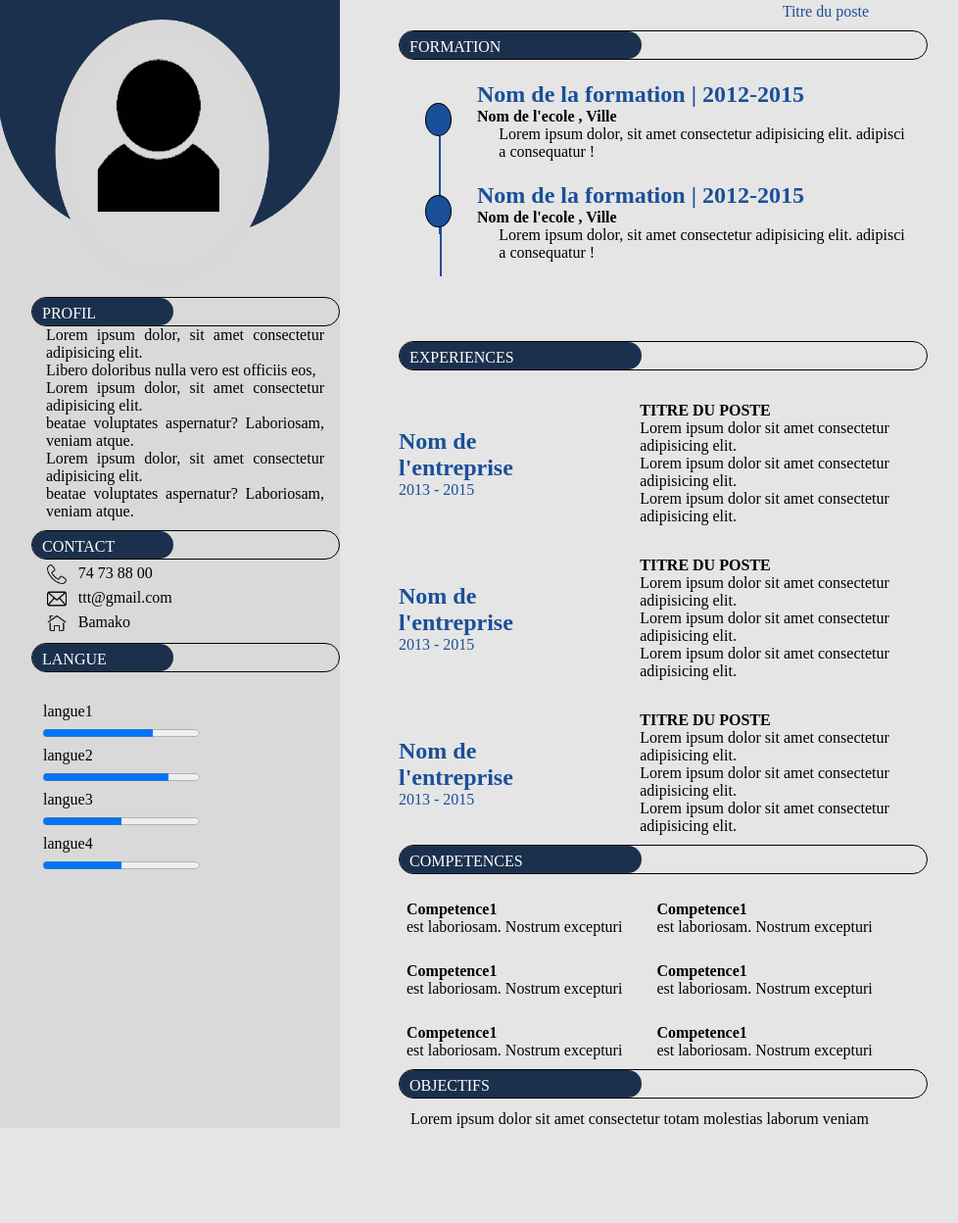
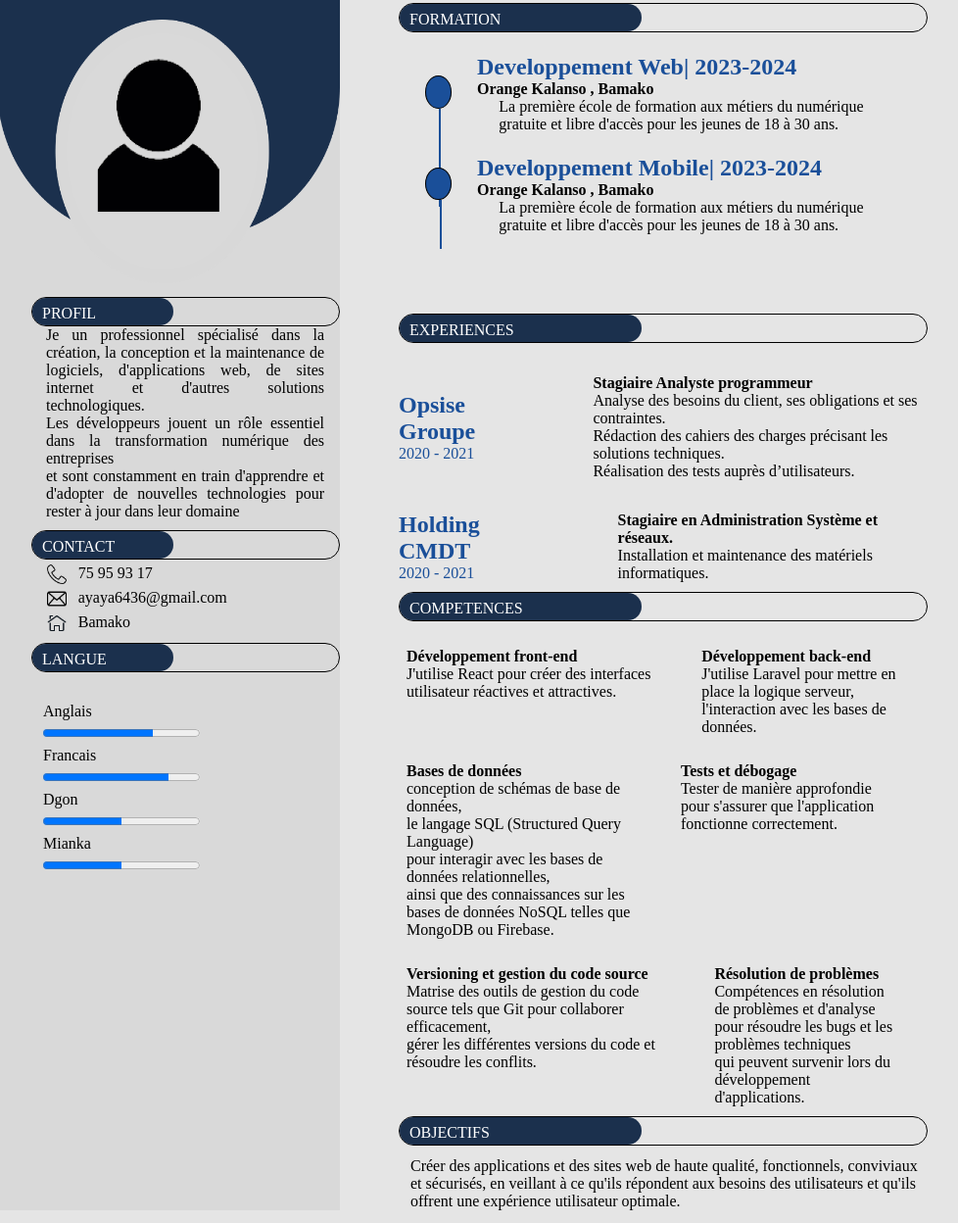
Before and after one commit to ayaya6436/portfoliooooo, a plain HTML site: page index.html in a window 1280 px wide. Shown: the part 74-1322 px from the top of the page at 98% size, without its empty margins (168-1146 px from the left). Before the commit the page ends 1238 px from the top, so only its background shows below. Drawn offline with Linux system fonts and the light colour scheme.

Commit message:
ajout du contenu

```diff
--- a/index.html
+++ b/index.html
@@ -1,5 +1,5 @@
 <!DOCTYPE html>
-<html lang="en">
+<html lang="fr">
 
 <head>
     <meta charset="UTF-8">
@@ -24,53 +24,48 @@
                     <div class="title1"><span>PROFIL</span></div>
                 </div>
                 <div class="content-profil">
-                <p>Lorem ipsum dolor, sit amet consectetur adipisicing elit. <br>
-                    Libero doloribus nulla vero est officiis eos, <br>
-
-                </p>
-                <p>Lorem ipsum dolor, sit amet consectetur adipisicing elit. <br>
-                    beatae voluptates aspernatur? Laboriosam, veniam atque. <br>
-                </p>
-
-                <p>Lorem ipsum dolor, sit amet consectetur adipisicing elit. <br>
-                    beatae voluptates aspernatur? Laboriosam, veniam atque. <br>
+                    <p>
+                       Je un professionnel spécialisé dans la création, la conception et la maintenance de logiciels,
+                       d'applications web, de sites internet et d'autres solutions technologiques. <br>
+                       Les développeurs jouent un rôle essentiel dans la transformation numérique des entreprises<br>
+                       et sont constamment en train d'apprendre et d'adopter de nouvelles technologies pour rester à jour dans leur domaine
                     </p>
                 </div>
             </div>
 
 
-            <div class="contact"  class="contact1" id="contacttn">
+            <div class="contact contact1" id="contacttn">
                 <div class="title-contact">
                     <div><span></span></div>
                     <div class="title2"><span>CONTACT</span></div>
                 </div>
-                <p class="contact-row"><img src="images/phone.png" class="incon" alt="incone de phone"> 74 73 88 00</p>
-                <p class="contact-row"><img src="images/mail.png" class="incon" alt="incone de mail">  ttt@gmail.com</p>
-                <p class="contact-row"><img src="images/home.png" class="incon" alt="incone de home">  Bamako</p>
+                <p class="contact-row"><img src="images/phone.png" class="incon" alt="incone de phone"> 75 95 93 17</p>
+                <p class="contact-row"><img src="images/mail.png" class="incon" alt="incone de mail"> ayaya6436@gmail.com</p>
+                <p class="contact-row"><img src="images/home.png" class="incon" alt="incone de home"> Bamako</p>
             </div>
 
-            <div class="langue" >
-                <div class="title-langue" >
+            <div class="langue">
+                <div class="title-langue">
                     <div><span></span></div>
                     <div class="title3"><span>LANGUE</span></div>
                 </div>
 
-                <div  class="languebtn">
-                    <div class="lge">langue1</div>
+                <div class="languebtn">
+                    <div class="lge">Anglais</div>
                     <progress max="100" value="70"></progress>
 
 
-                <div class="lge">langue2</div>
-                <progress  max="100" value="80"></progress>
+                    <div class="lge">Francais</div>
+                    <progress max="100" value="80"></progress>
 
 
-                <div class="lge">langue3</div>
+                    <div class="lge">Dgon</div>
                     <progress max="100" value="50"></progress>
 
 
 
-                <div class="lge">langue4</div>
-                <progress  max="100" value="50"></progress>
+                    <div class="lge">Mianka</div>
+                    <progress max="100" value="50"></progress>
 
 
                 </div>
@@ -83,10 +78,10 @@
         <div class="aside">
             <div class="aside-header">
                 <div class="aside-nom">
-                    <h1>Alexia Sophian</h1>
+                    <h1>Yaya Aladji AYA</h1>
                 </div>
                 <div class="aside-poste">
-                    <p>Titre du poste</p>
+                    <p>Developpeur Web et Mobile</p>
                 </div>
             </div>
 
@@ -112,28 +107,30 @@
 
                         <div class="formation1">
                             <div class="formation-nom">
-                                <h2> Nom de la formation | 2012-2015</h2>
+                                <h2> Developpement Web| 2023-2024</h2>
                             </div>
                             <div class="formation-ecole">
                                 <div class="nom">
-                                    Nom de l'ecole , Ville
+                                   Orange Kalanso , Bamako
                                 </div>
                             </div>
-                            <p>Lorem ipsum dolor, sit amet consectetur adipisicing elit. adipisci a consequatur !
+                            <p>La première école de formation aux métiers du numérique gratuite et libre d'accès pour les jeunes de 18 à 30 ans.
                             </p>
                         </div>
 
 
-                        <div class="formation1" >
+                        <div class="formation1">
                             <div class="formation-nom">
-                                <h2> Nom de la formation | 2012-2015</h2>
+                                <h2> Developpement Mobile| 2023-2024</h2>
                             </div>
                             <div class="formation-ecole">
                                 <div class="nom">
-                                    Nom de l'ecole , Ville
+                                    Orange Kalanso , Bamako
                                 </div>
                             </div>
-                            <p>Lorem ipsum dolor, sit amet consectetur adipisicing elit. adipisci a consequatur !
+                            <p>
+                                La première école de formation aux métiers du numérique gratuite et libre d'accès pour les jeunes de 18 à 30 ans.
+
                             </p>
                         </div>
 
@@ -152,20 +149,44 @@
 
 
                 <div class="expe">
+
+
+
+
                     <div class="content-experience">
 
 
                         <div class="experience-name">
-                        <h2>Nom de l'entreprise</h2>
-                        <div class="date-exp">2013 - 2015</div>
+                            <h2>Opsise Groupe</h2>
+                            <div class="date-exp">2020 - 2021</div>
                         </div>
 
                         <div class="experience-titre">
-                        <div class="titre-exp">TITRE DU POSTE</div>
+                            <div class="titre-exp">Stagiaire Analyste programmeur</div>
                             <div class="desc-exp">
-                            Lorem ipsum dolor sit amet consectetur adipisicing elit. <br>
-                            Lorem ipsum dolor sit amet consectetur adipisicing elit. <br>
-                            Lorem ipsum dolor sit amet consectetur adipisicing elit.
+                                Analyse des besoins du client, ses obligations et ses contraintes.<br>
+                                Rédaction des cahiers des charges précisant les solutions techniques.<br>
+                                Réalisation des tests auprès d’utilisateurs.
+                            </div>
+
+
+                        </div>
+
+
+
+                    </div>
+                    <div class="content-experience">
+
+
+                        <div class="experience-name">
+                            <h2>Holding CMDT</h2>
+                            <div class="date-exp">2020 - 2021</div>
+                        </div>
+
+                        <div class="experience-titre">
+                            <div class="titre-exp">Stagiaire en Administration Système et réseaux.</div>
+                            <div class="desc-exp">
+                                Installation et maintenance des matériels informatiques.
                             </div>
 
 
@@ -175,54 +196,10 @@
 
                     </div>
 
-                <div class="content-experience">
-
-
-                    <div class="experience-name">
-                        <h2>Nom de l'entreprise</h2>
-                        <div class="date-exp">2013 - 2015</div>
-                    </div>
-
-                    <div class="experience-titre">
-                        <div class="titre-exp">TITRE DU POSTE</div>
-                        <div class="desc-exp">
-                            Lorem ipsum dolor sit amet consectetur adipisicing elit. <br>
-                            Lorem ipsum dolor sit amet consectetur adipisicing elit. <br>
-                            Lorem ipsum dolor sit amet consectetur adipisicing elit.
-                        </div>
-
-
-                    </div>
 
 
 
                 </div>
-
-                <div class="content-experience">
-
-
-                    <div class="experience-name">
-                        <h2>Nom de l'entreprise</h2>
-                        <div class="date-exp">2013 - 2015</div>
-                    </div>
-
-                    <div class="experience-titre">
-                        <div class="titre-exp">TITRE DU POSTE</div>
-                        <div class="desc-exp">
-                            Lorem ipsum dolor sit amet consectetur adipisicing elit. <br>
-                            Lorem ipsum dolor sit amet consectetur adipisicing elit. <br>
-                            Lorem ipsum dolor sit amet consectetur adipisicing elit.
-                        </div>
-
-
-                    </div>
-
-
-
-                </div>
-               </div>
-
-
 
 
 
@@ -238,15 +215,16 @@
 
                 <div class="comp">
                     <div class="content-competence">
-                        <div class="comp-title">Competence1</div>
-                        <div>est laboriosam. Nostrum excepturi</div>
+                        <div class="comp-title">Développement front-end </div>
+                        <div>J'utilise React pour créer des interfaces utilisateur réactives et attractives.</div>
 
 
                     </div>
 
                     <div class="content-competence">
-                        <div class="comp-title">Competence1</div>
-                        <div>est laboriosam. Nostrum excepturi</div>
+                        <div class="comp-title">Développement back-end </div>
+                        <div>J'utilise Laravel pour mettre en place la logique serveur,<br>
+                        l'interaction avec les bases de données.</div>
 
                     </div>
 
@@ -255,15 +233,19 @@
 
                 <div class="comp">
                     <div class="content-competence">
-                        <div class="comp-title">Competence1</div>
-                        <div>est laboriosam. Nostrum excepturi</div>
+                        <div class="comp-title">Bases de données</div>
+                        <div>conception de schémas de base de données,<br>
+                             le langage SQL (Structured Query Language) <br>
+                             pour interagir avec les bases de données relationnelles, <br>
+                            ainsi que des connaissances sur les bases de données NoSQL telles que MongoDB ou Firebase.</div>
 
 
                     </div>
 
                     <div class="content-competence">
-                        <div class="comp-title">Competence1</div>
-                        <div>est laboriosam. Nostrum excepturi</div>
+                        <div class="comp-title">Tests et débogage </div>
+                        <div>Tester de manière approfondie pour s'assurer
+                             que l'application fonctionne correctement.</div>
 
                     </div>
 
@@ -271,15 +253,22 @@
                 </div>
                 <div class="comp">
                     <div class="content-competence">
-                        <div class="comp-title">Competence1</div>
-                        <div>est laboriosam. Nostrum excepturi</div>
+                        <div class="comp-title">Versioning et gestion du code source</div>
+                        <div>
+                            Matrise des outils de gestion du code source tels que Git pour collaborer efficacement,<br>
+                            gérer les différentes versions du code et résoudre les conflits.
+                        </div>
 
 
                     </div>
 
                     <div class="content-competence">
-                        <div class="comp-title">Competence1</div>
-                        <div>est laboriosam. Nostrum excepturi</div>
+                        <div class="comp-title">Résolution de problèmes</div>
+                        <div>
+                            Compétences en résolution de problèmes et d'analyse <br>
+                            pour résoudre les bugs et les problèmes techniques <br>
+                            qui peuvent survenir lors du développement d'applications.
+                        </div>
 
                     </div>
 
@@ -296,20 +285,21 @@
                 </div>
 
             </div>
-            <div class="objectif">Lorem ipsum dolor sit amet consectetur totam molestias
-                laborum veniam
+            <div class="objectif">
+                Créer des applications et des sites web de haute qualité, fonctionnels, conviviaux et sécurisés, en veillant à ce qu'ils répondent aux besoins des utilisateurs et qu'ils offrent une expérience utilisateur optimale.
             </div>
+
+
 
 
 
         </div>
 
-        </div>
 
 
 
     </div>
-    </div>
+
 </body>
 
 </html>
--- a/style.css
+++ b/style.css
@@ -193,8 +193,9 @@ h4,
 }
 
 .aside-poste {
-    margin-top: 5%;
+
     color: var(--color-tite2);
+    font-size: 15px;
 }
 
 .image-trait {
```
Lines whose indentation alone changed are shown as unchanged.
